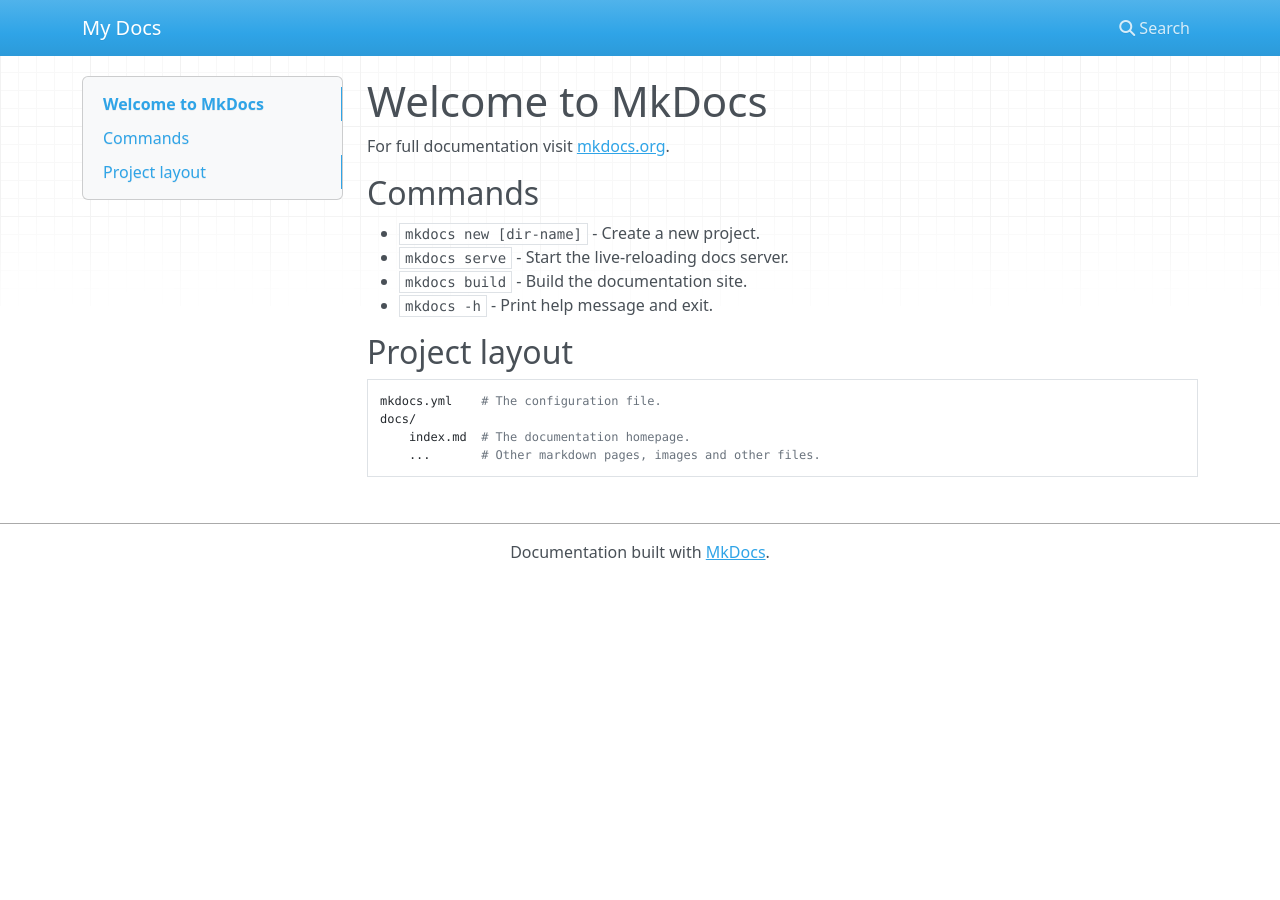
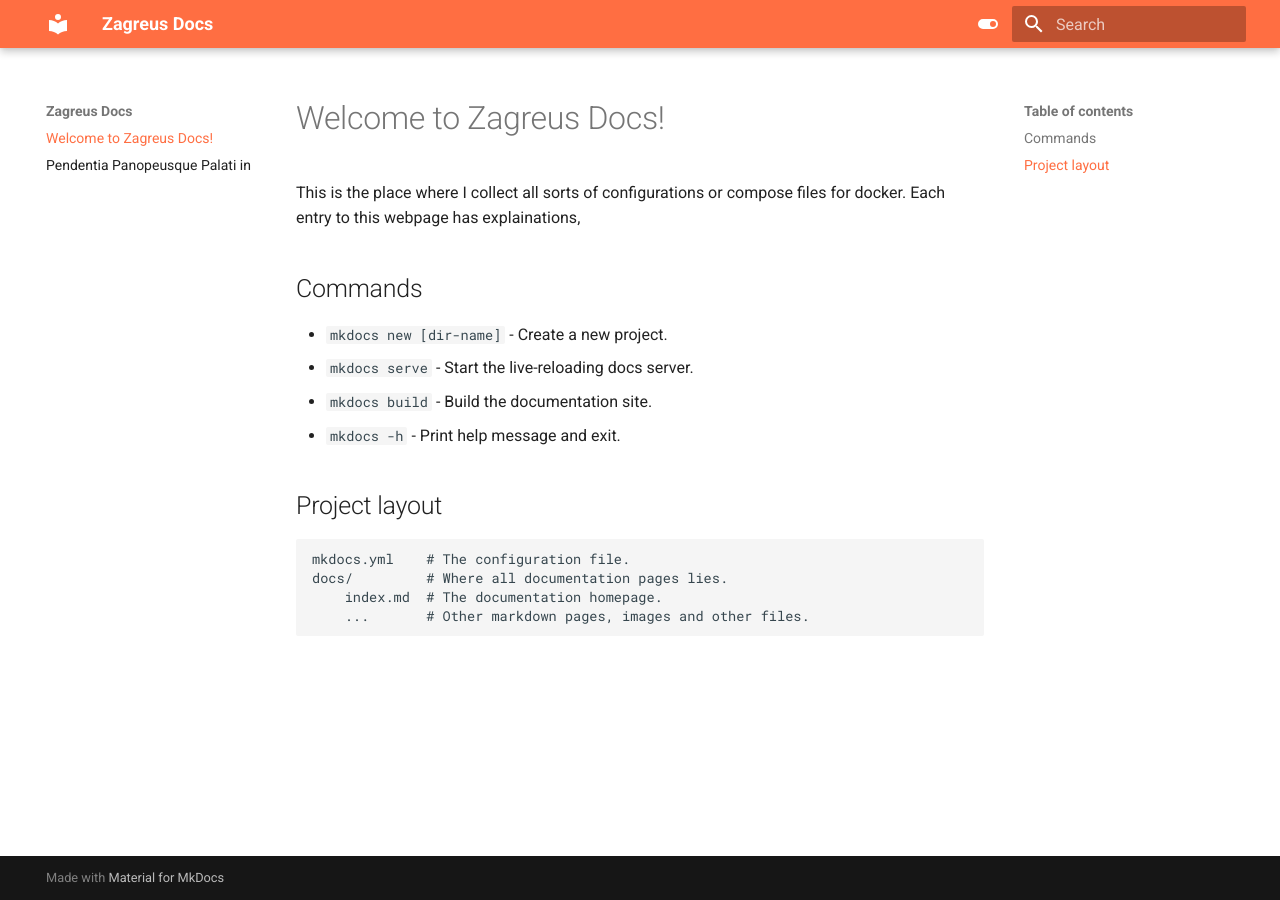
Before and after one commit to D1noD3v/zagreus-docs, an MkDocs documentation site: the page built from docs/index.md, in a window 1280 px wide. Built offline with MkDocs 1.6.1 and Material for MkDocs 9.7.7, drawn with Linux system fonts in a browser that asks for light colours; nearby versions of some CDN libraries.

Commit message:
add: themeing with a toggle button

```diff
--- a/docs/index.md
+++ b/docs/index.md
@@ -1,6 +1,6 @@
-# Welcome to MkDocs
+# Welcome to Zagreus Docs!
 
-For full documentation visit [mkdocs.org](https://www.mkdocs.org).
+This is the place where I collect all sorts of configurations or compose files for docker. Each entry to this webpage has explainations,
 
 ## Commands
 
@@ -12,6 +12,6 @@ For full documentation visit [mkdocs.org](https://www.mkdocs.org).
 ## Project layout
 
     mkdocs.yml    # The configuration file.
-    docs/
+    docs/         # Where all documentation pages lies.
         index.md  # The documentation homepage.
         ...       # Other markdown pages, images and other files.
--- a/mkdocs.yml
+++ b/mkdocs.yml
@@ -1 +1,20 @@
-site_name: My Docs
+# yaml-language-server: $schema=https://squidfunk.github.io/mkdocs-material/schema.json
+site_name: Zagreus Docs
+site_url: https://mydomain.org/mysite
+
+theme:
+  name: material
+  palette:
+    - scheme: default
+      primary: deep orange
+      accent: black
+      toggle:
+        icon: material/toggle-switch
+        name: Switch to dark mode
+
+    - scheme: slate
+      primary: orange
+      accent: black
+      toggle:
+        icon: material/toggle-switch-off-outline
+        name: Switch to light mode
```
Also changed, not shown: docs/about.md (added, +52 -0 lines).
